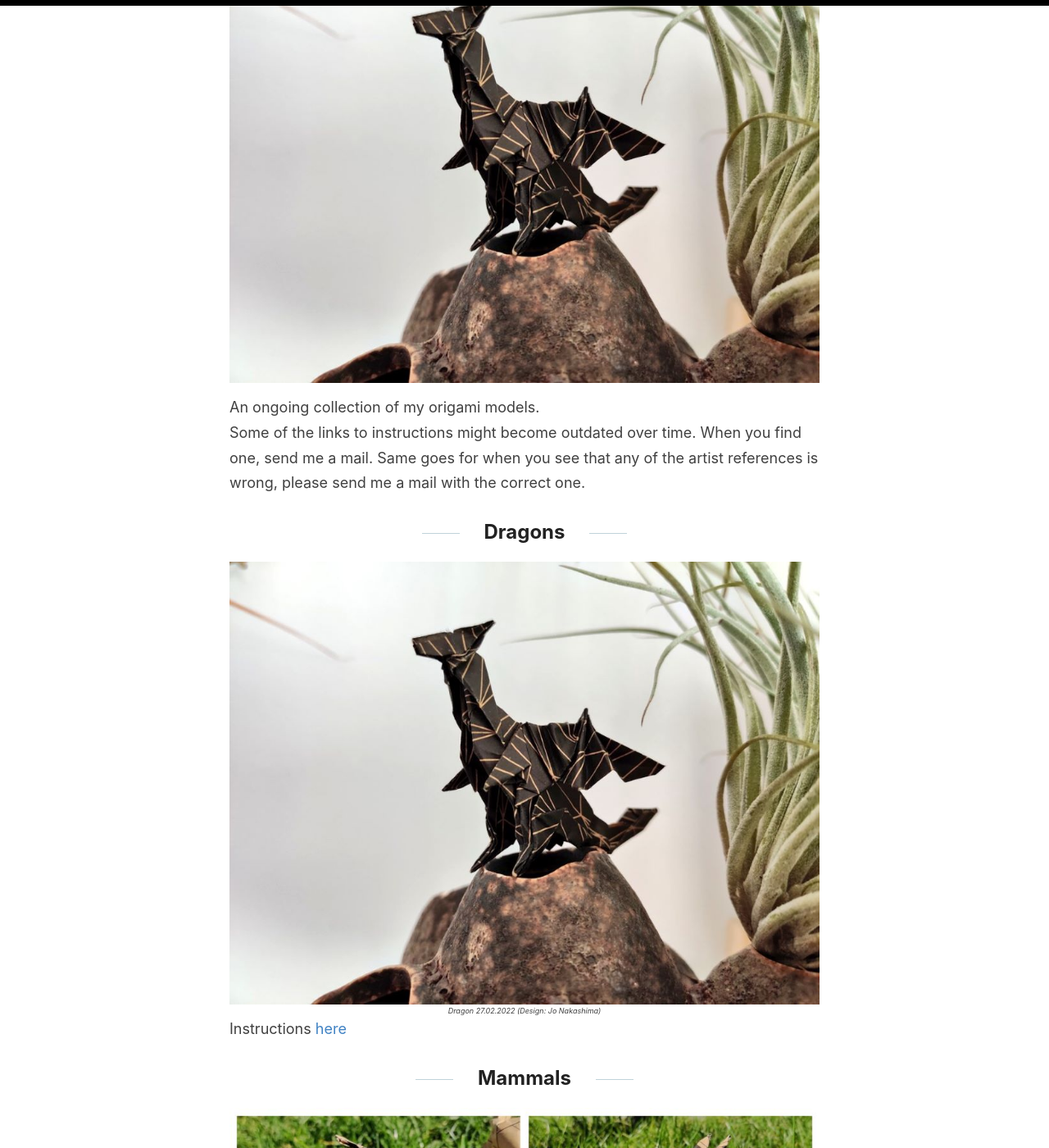
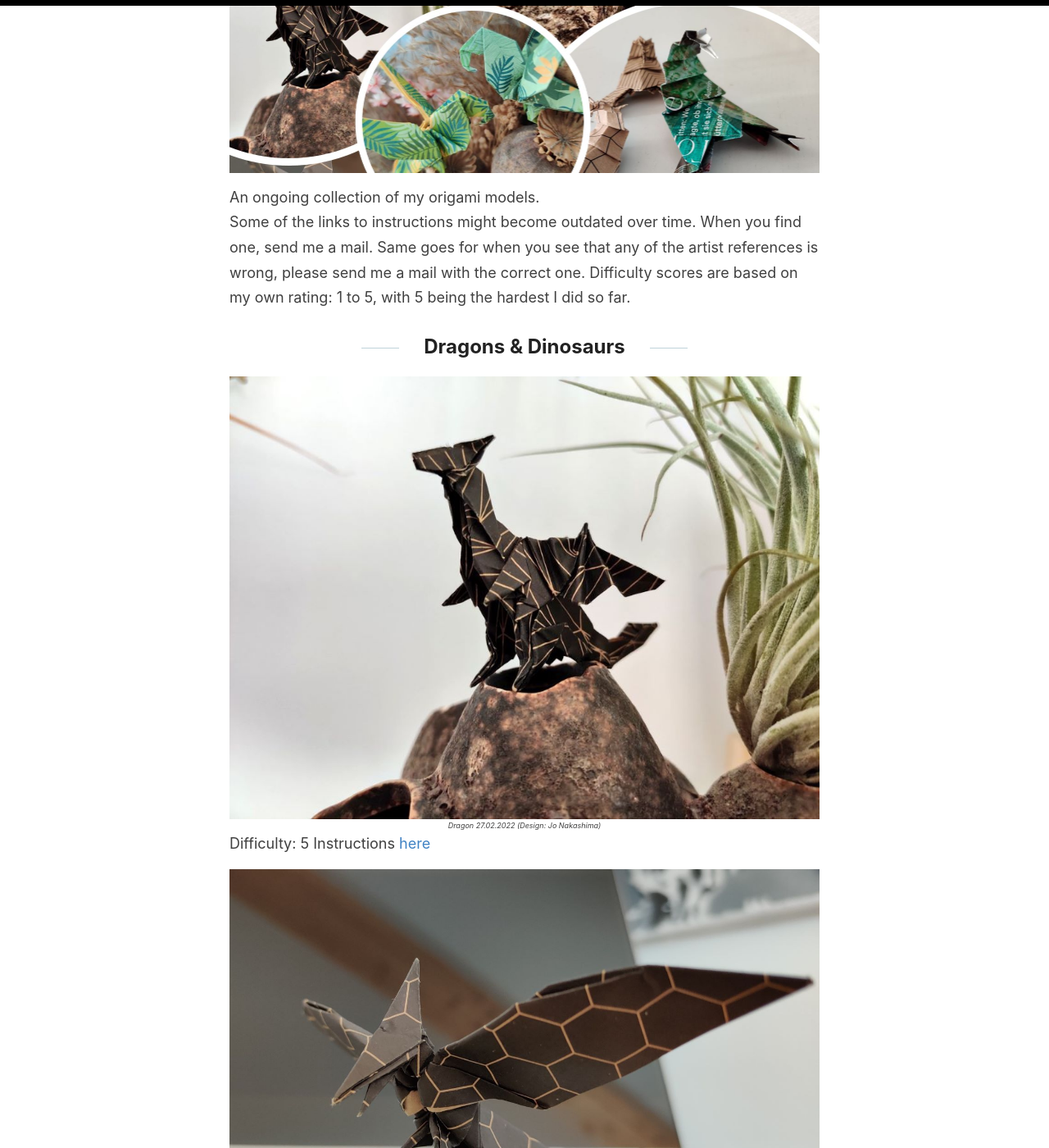
Before and after one commit to helmutlutz/blog, a Jekyll site: the page built from docs/_posts/2023-06-21-origami-collection.markdown, in a window 1280 px wide and 1400 px high, scrolled down 415 px. Shown: the whole window at 82% size. Built offline with Jekyll 4.4.1, drawn with Linux system fonts in a browser that asks for light colours; some of the changed text lies outside the part shown.

Commit message:
new images for the origami collection

```diff
--- a/docs/_posts/2023-06-21-origami-collection.markdown
+++ b/docs/_posts/2023-06-21-origami-collection.markdown
@@ -5,35 +5,53 @@
 category: Life
 tags: Origami
 ---
-![Dragon](/images/origami-collection/dragon1.jpg)
+![Header](/images/origami-collection/article_header.jpg)
 
 An ongoing collection of my origami models.
 <!--more-->
 Some of the links to instructions might become outdated over time. When you find one, send me a mail.
 Same goes for when you see that any of the artist references is wrong, please send me a mail with the correct one.
+Difficulty scores are based on my own rating: 1 to 5, with 5 being the hardest I did so far.
 
-## Dragons
+## Dragons & Dinosaurs
 ![Dragon](/images/origami-collection/dragon1.jpg)
 *Dragon 27.02.2022 (Design: Jo Nakashima)*
+Difficulty: 5
 Instructions [here][dragon1]
+
+![Pterodactyl](/images/origami-collection/pterodactyl1.jpg)
+*Pterodactyl 28.05.2023 (Design: Tadashi Mori)*
+Difficulty: 4
+Instructions [here][pterodactyl1]
+
+## Crawlers
+![Scorpions](/images/origami-collection/scorpion1.jpg)
+*Scorpions 24.06.2023 (Design: Gary)*
+Difficulty: 1
+Instructions [here][scorpion1]
 
 ## Mammals
 ![](/images/origami-collection/bunny1.jpg)
 *Easter Bunnies 17.04.2022 (Design: Jun Maekawa)*
+Difficulty: 4
 Instructions [here][bunny1]
 
 ## Birds
 ![Parrots](/images/origami-collection/parrot1.jpg)
 *Parrots 21.06.2023 (Design: Gary)*
+Difficulty: 3
 Instructions [here][parrot1]
 
 ## Underwater
-![Whale](/images/origami-collection/whale1.jpg)
-*Whale 19.02.2022 (Design: Jo Nakashima)*
-Instructions [here][whale1]
+![Dolphin](/images/origami-collection/dolphin1.jpg)
+*Dolphin 19.02.2022 (Design: Jo Nakashima)*
+Difficulty: 3
+Instructions [here][dolphin1]
 
 
 [dragon1]: (https://jonakashima.com.br/2020/07/25/origami-dragon-v3/)
 [bunny1]: (https://www.youtube.com/watch?v=kOeX5kuW2gQ)
-[whale1]: (https://jonakashima.com.br/2017/10/28/origami-dolphin/)
+[dolphin1]: (https://jonakashima.com.br/2017/10/28/origami-dolphin/)
 [parrot1]: (https://www.youtube.com/watch?v=7rbpnnnUUCg)
+[scorpion1]: (https://www.youtube.com/watch?v=OEbtgtyfEoQ)
+[pterodactyl1]: (https://www.youtube.com/watch?v=guCAfLBqAvw)
```
Also changed, not shown: docs/images/origami-collection/article_header.jpg (added), docs/images/origami-collection/dolphin1.jpg (renamed from docs/images/origami-collection/whale1.jpg), docs/images/origami-collection/pterodactyl1.jpg (added), docs/images/origami-collection/scorpion1.jpg (added).
